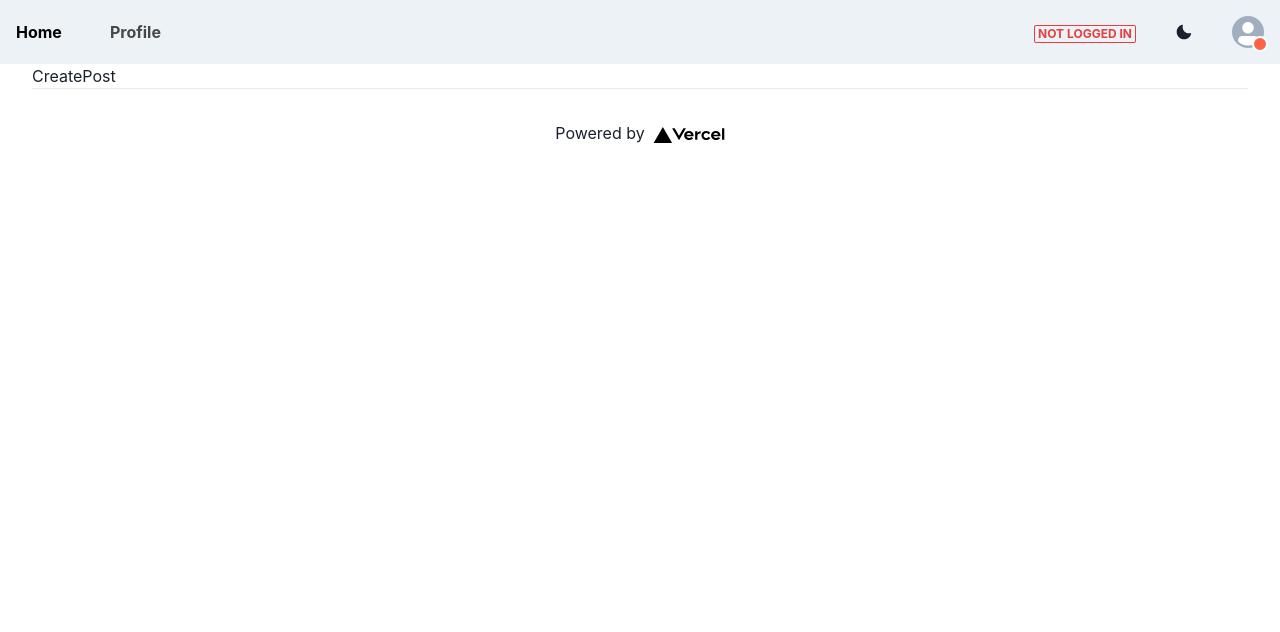
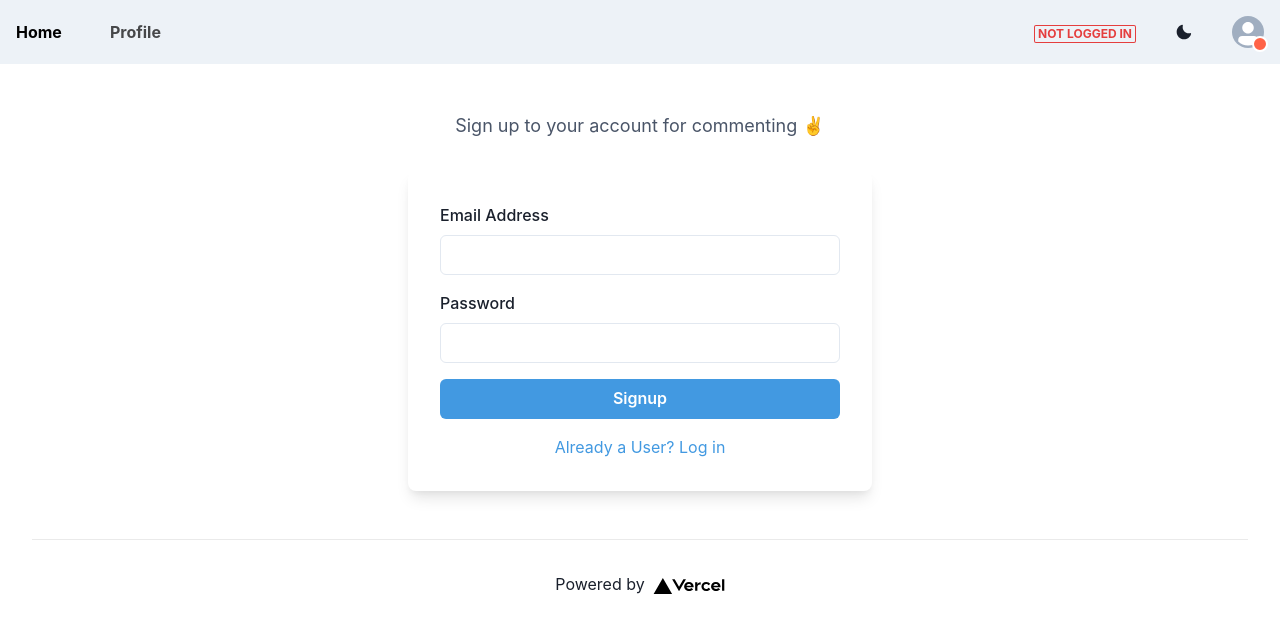
Before and after one commit to chanwoo00106/dashboard, a Next.js app: page / in a window 1280 px wide. Shown: the top 632 px of the page. Built offline with nearby package versions, Linux system fonts and the light colour scheme; no server answers.

Commit message:
Add logout

```diff
--- a/components/LogoutButton.tsx
+++ b/components/LogoutButton.tsx
@@ -1,8 +1,30 @@
+import { LockIcon } from "@chakra-ui/icons";
 import { Button } from "@chakra-ui/react";
 import React from "react";
+import { mutate } from "swr";
+import { fetcher } from "../utils/fetcher";
 
 function LogoutButton() {
-  return <Button>Logout</Button>;
+  const onClick = async () => {
+    const { data, error } = await fetcher("/api/logout", {});
+    if (error) {
+      return;
+    }
+    await mutate("/api/me");
+  };
+
+  return (
+    <Button
+      variant="solid"
+      colorScheme="twitter"
+      size="md"
+      mr={4}
+      leftIcon={<LockIcon />}
+      onClick={onClick}
+    >
+      Logout
+    </Button>
+  );
 }
 
 export default LogoutButton;
--- a/components/Navbar.tsx
+++ b/components/Navbar.tsx
@@ -12,20 +12,31 @@ import {
   useColorMode,
   useColorModeValue,
 } from "@chakra-ui/react";
-import React, { useState } from "react";
+import React, { useEffect, useState } from "react";
 import { DISABLED_PROFILE_TEXT } from "../utils/constants";
+import { useMe } from "../utils/hooks";
 import LogoutButton from "./LogoutButton";
 import Navlink from "./Navlink";
 
 function Navbar() {
   const { colorMode, toggleColorMode } = useColorMode();
   const [loggedIn, setLoggedIn] = useState<boolean>(false);
+
+  const { me } = useMe();
+
+  useEffect(() => {
+    if (me) {
+      const isEmpty: boolean = Object.keys(me).length === 0;
+      setLoggedIn(!isEmpty);
+    }
+  }, [me]);
+
   return (
     <div>
       <Box bg={useColorModeValue("gray.100", "gray.900")} px={4}>
         <Flex h={16} alignItems="center" justifyContent={"space-between"}>
           <HStack spacing={8} alignItems="center">
-            <Navlink mr={4} to="/profile">
+            <Navlink mr={4} to="/">
               Home
             </Navlink>
             <Tooltip
--- /dev/null
+++ b/pages/api/logout.ts
@@ -0,0 +1,11 @@
+import { NextApiRequest, NextApiResponse } from "next";
+import { serialize } from "cookie";
+
+export default function handler(req: NextApiRequest, res: NextApiResponse) {
+  const cookie = serialize("token", "", {
+    maxAge: -1,
+    path: "/",
+  });
+  res.setHeader("Set-Cookie", cookie);
+  res.json({ loggedOut: true });
+}
--- a/pages/index.tsx
+++ b/pages/index.tsx
@@ -15,7 +15,7 @@ const Home: NextPage = () => {
   useEffect(() => {
     if (me) {
       const isEmpty: boolean = Object.keys(me).length === 0;
-      setLoggedIn(isEmpty);
+      setLoggedIn(!isEmpty);
     }
   }, [me]);
 
@@ -27,7 +27,7 @@ const Home: NextPage = () => {
         <link rel="icon" href="/favicon.ico" />
       </Head>
 
-      {loggedIn ? <AuthForm /> : <CreatePost />}
+      {loggedIn ? <CreatePost /> : <AuthForm />}
 
       <footer className={styles.footer}>
         <a
--- a/utils/fetcher.tsx
+++ b/utils/fetcher.tsx
@@ -11,5 +11,5 @@ export const fetcher = (url: string, data: any) =>
       return r.json();
     })
     .then((r) => {
-      return r.me;
+      return r;
     });
```
